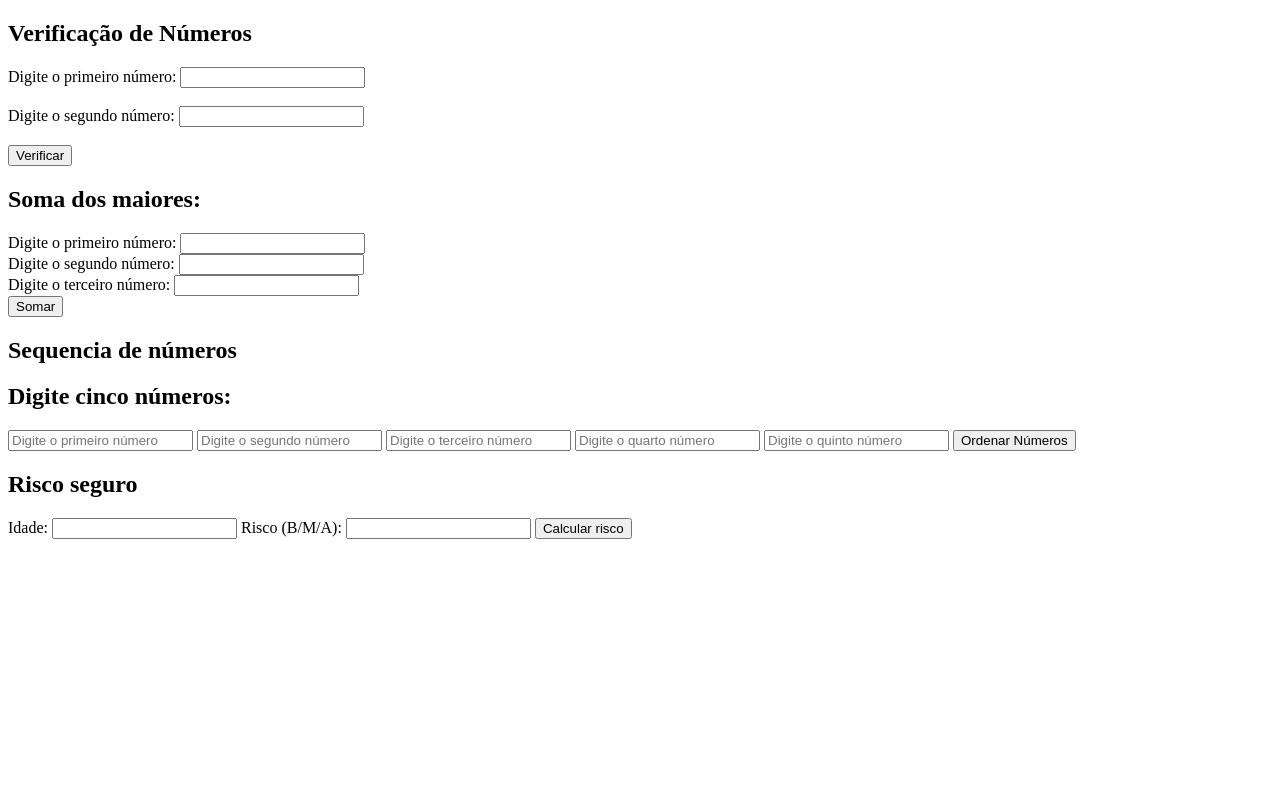
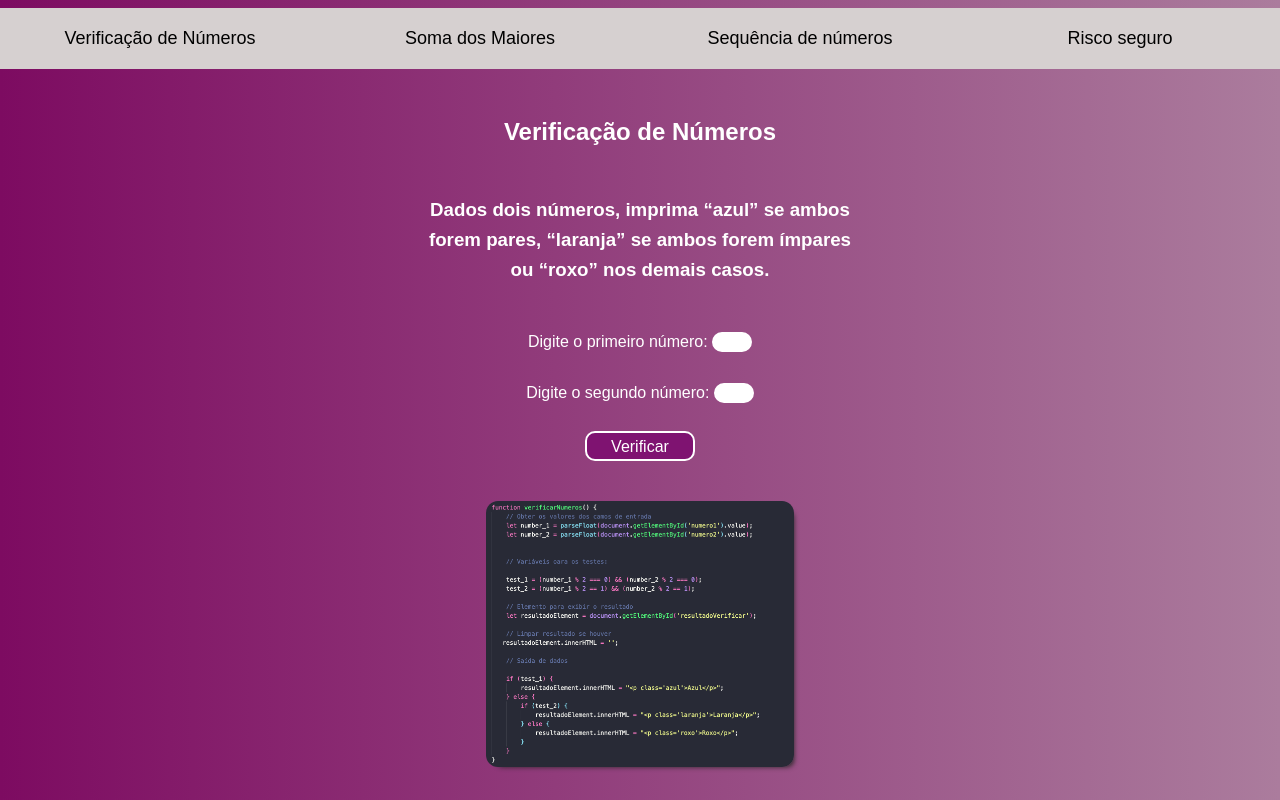
Before and after one commit to primantovani/tomadaDecisao, a plain HTML site: page index.html in a window 1280 px wide. Drawn offline with Linux system fonts and the light colour scheme.

Commit message:
design inicial

```diff
--- a/assets/style.css
+++ /dev/null
@@ -1,13 +0,0 @@
-/* Reset CSS */
-* {
-    margin: 0;
-    padding: 0;
-    box-sizing: border-box;
-}
-
-body {
-    font-family: Arial, sans-serif;
-    font-size: 16px;
-    line-height: 1.6;
-    color: rgb(220, 139, 16);
-}
--- a/index.html
+++ b/index.html
@@ -4,42 +4,61 @@
     <meta charset="UTF-8">
     <meta name="viewport" content="width=device-width, initial-scale=1.0">
     <title>Exercícios | Tomada de decisão 1</title>
+    <link rel="stylesheet" href="./style.css">
 </head>
 <body>
+
+    <ul>
+        <li><a href="#" id="linkPag1" onclick="trocarPagina('pag1')">Verificação de Números</a></li>
+        <li><a href="#" id="linkPag2" onclick="trocarPagina('pag2')">Soma dos Maiores</a></li>
+        <li><a href="#" id="linkPag3" onclick="trocarPagina('pag3')">Sequência de números</a></li>
+        <li><a href="#" id="linkPag4" onclick="trocarPagina('pag4')">Risco seguro</a></li>
+    </ul>
+
+    <div id = "pag1">
         <h2>Verificação de Números</h2>
+        <h3>Dados dois números, imprima “azul” se ambos forem pares, “laranja” se ambos forem ímpares ou “roxo” nos demais casos.</h3>
 
         <form id="formNumeros">
             <label for="numero1">Digite o primeiro número:</label>
-        <input type="text" id="numero1" name="numero1" required><br><br>
+            <input type="text" id="numero1" name="numero1" required class="caixa_input"><br><br>
 
             <label for="numero2">Digite o segundo número:</label>
-        <input type="text" id="numero2" name="numero2" required><br><br>
+            <input type="text" id="numero2" name="numero2" required class="caixa_input"><br><br>
 
             <button type="button" onclick="verificarNumeros()">Verificar</button>
 
             <div id="resultadoVerificar"></div>
         </form>
 
+        <img src="./assets/verificacao_num.png" alt="código função verificarNumeros"></img>
+
+    </div>
+
+    <div id = "pag2">
         <h2>Soma dos maiores:</h2>
 
         <form id="formSoma">
             <label for="n1">Digite o primeiro número:</label>
-        <input type="text" id="n1"><br>
+            <input type="text" id="n1"required class="caixa_input"><br><br>
 
             <label for="n2">Digite o segundo número:</label>
-        <input type="text" id="n2"><br>
+            <input type="text" id="n2"required class="caixa_input"><br><br>
 
             <label for="n3">Digite o terceiro número:</label>
-        <input type="text" id="n3"><br>
+            <input type="text" id="n3"required class="caixa_input"><br><br>
 
             <button type="button" onclick="somaNumeros()">Somar</button>
 
             <div id="resultadoSoma"></div>
         </form>
 
-    <h2>Sequencia de números</h2>
+    </div>
 
-    <h2>Digite cinco números:</h2>
+    <div id = "pag3">
+
+        <h2>Sequência de números</h2>
+
         <input type="number" id="nu_1" placeholder="Digite o primeiro número">
         <input type="number" id="nu_2" placeholder="Digite o segundo número">
         <input type="number" id="nu_3" placeholder="Digite o terceiro número">
@@ -48,6 +67,10 @@
         <button onclick="sequenciaNumeros()">Ordenar Números</button>
 
         <div id="resultadoSequencia"></div>
+
+    </div>
+
+    <div id = "pag4">
 
         <h2>Risco seguro</h2>
 
@@ -60,6 +83,8 @@
         <button onclick="seguroSaude()">Calcular risco</button>
 
         <div id="resultadoRisco"></div>
+    </div>
+
 
 </body>
 </html>
--- a/script.js
+++ b/script.js
@@ -1,3 +1,13 @@
+function trocarPagina(pagina) {
+
+    document.getElementById("pag1").style.display = "none";
+    document.getElementById("pag2").style.display = "none";
+    document.getElementById("pag3").style.display = "none";
+    document.getElementById("pag4").style.display = "none";
+
+    document.getElementById(pagina).style.display = "block";
+}
+
 function verificarNumeros() {
     // Obter os valores dos camos de entrada
     let number_1 = parseFloat(document.getElementById('numero1').value);
--- /dev/null
+++ b/style.css
@@ -0,0 +1,81 @@
+/* Reset CSS */
+* {
+    margin: 0;
+    padding: 0;
+    box-sizing: border-box;
+}
+
+body {
+    font-family: Arial, sans-serif;
+    font-size: 16px;
+    line-height: 1.6;
+    background-image: linear-gradient(to right, #7d0b61, #ab7c9d);
+    color: #ffffff;
+}
+
+
+#pag1, #pag2, #pag3, #pag4 {
+    display: none;
+    align-items: center;
+    justify-content: center;
+    width: 40%;
+    text-align: center;
+    margin: 0 auto;
+}
+
+#pag1 {
+    display: block;
+}
+
+ul, li, a {
+    display: flex;
+    justify-content: center;
+    margin: 8px 0px 8px;
+    text-decoration: none;
+    font-size: 18px;
+    color: #000000;
+    background-color: rgb(214, 208, 208);
+    width: 100%;
+}
+
+.caixa_input {
+
+    width: 40px;
+    height: 20px;
+    padding: 5px;
+    border: 2px solid #ffffff;
+    border-radius: 10px;
+    font-size: 16px;
+    text-align: center;
+    outline: none;
+
+}
+
+h2 {
+    margin: 44px;
+}
+
+h3 {
+    margin: 44px;
+}
+
+img {
+    border-radius: 12px;
+    box-shadow: 5px 5px 5px -5px #292927;
+    margin: 24px;
+    max-width: 60%;
+}
+
+button {
+    width: 110px;
+    height: 30px;
+    padding: 5px;
+    border: 2px solid #ffffff;
+    border-radius: 10px;
+    font-size: 16px;
+    text-align: center;
+    outline: none;
+    color: #ffff;
+    background-color: rgb(127, 19, 113);
+    margin-bottom: 16px;
+}
```
Also changed, not shown: assets/verificacao_num.png (added). Lines whose indentation alone changed are shown as unchanged.
